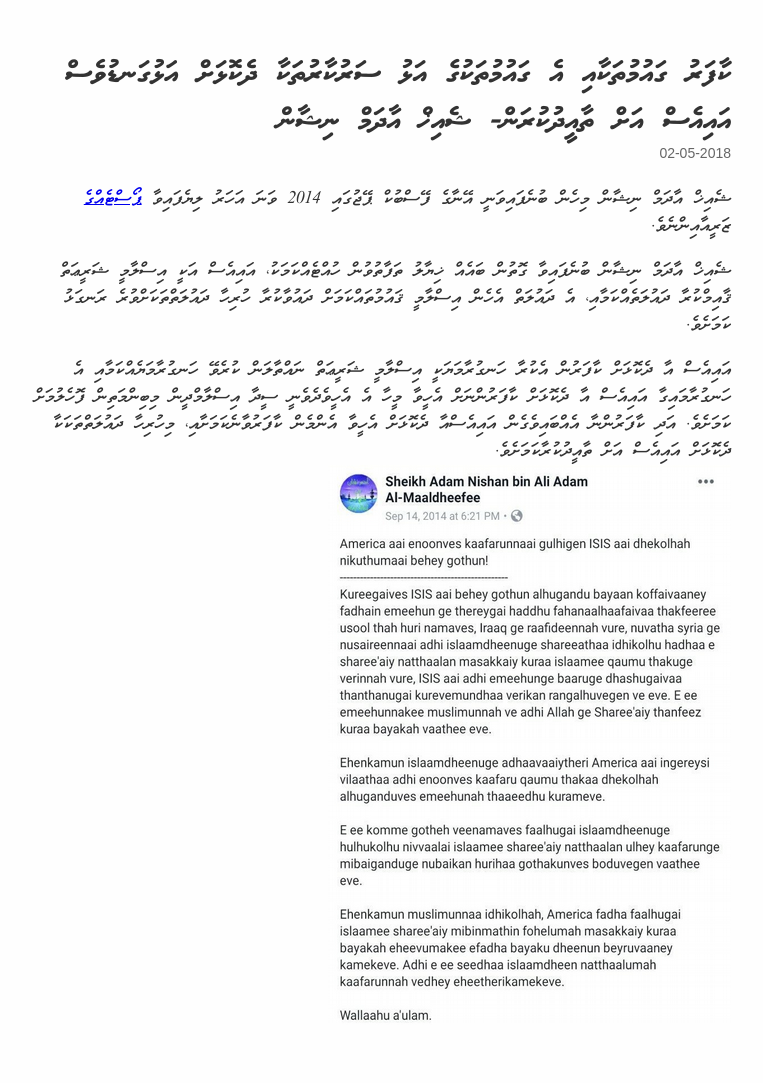
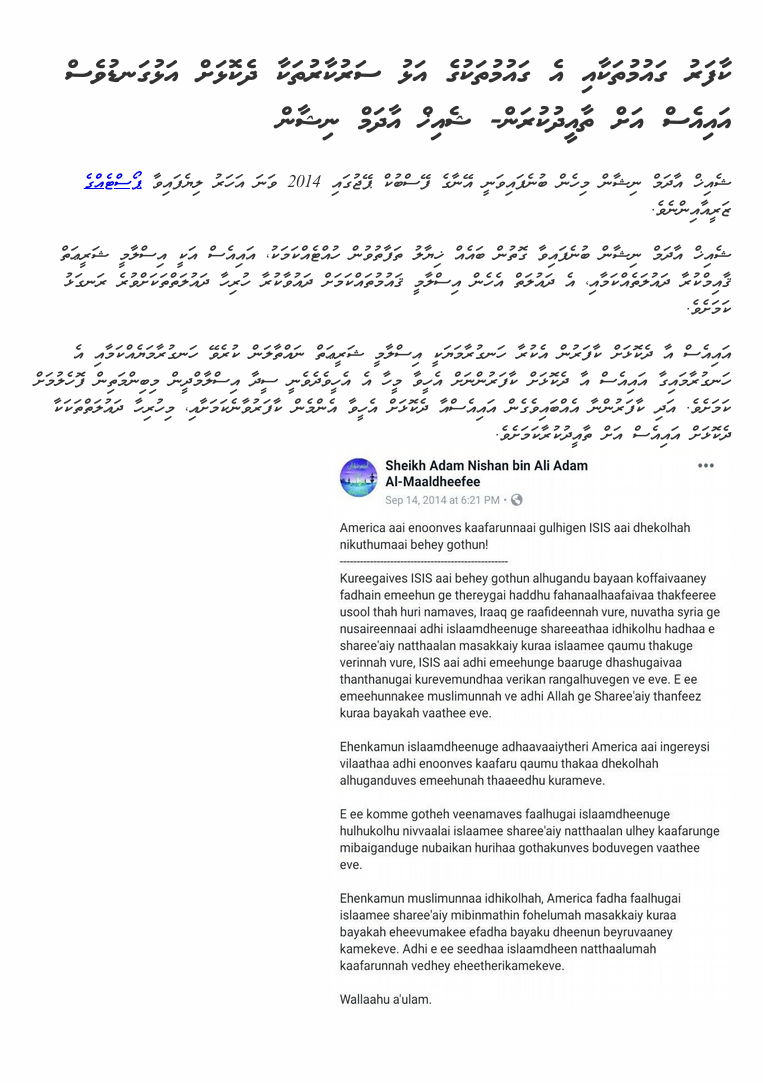
Before and after one commit to holhuashi/holhuashi, a Jekyll site: the page built from _posts/2018-05-02-adam-nishan-is.md, in a window 1280 px wide. Shown: the whole page, without its empty margins (259-1022 px from the left). Built offline with Jekyll 4.4.1, drawn with Linux system fonts in a browser that asks for light colours.

Commit message:
Update post.html

```diff
--- a/_layouts/post.html
+++ b/_layouts/post.html
@@ -2,7 +2,6 @@
 layout: default
 ---
 <h1>{{ page.title }}</h1>
-<p class="meta">{{ page.date | date: "%d-%m-%Y" }}</p>
 
 <div class="content">
 {{ content }}
```
